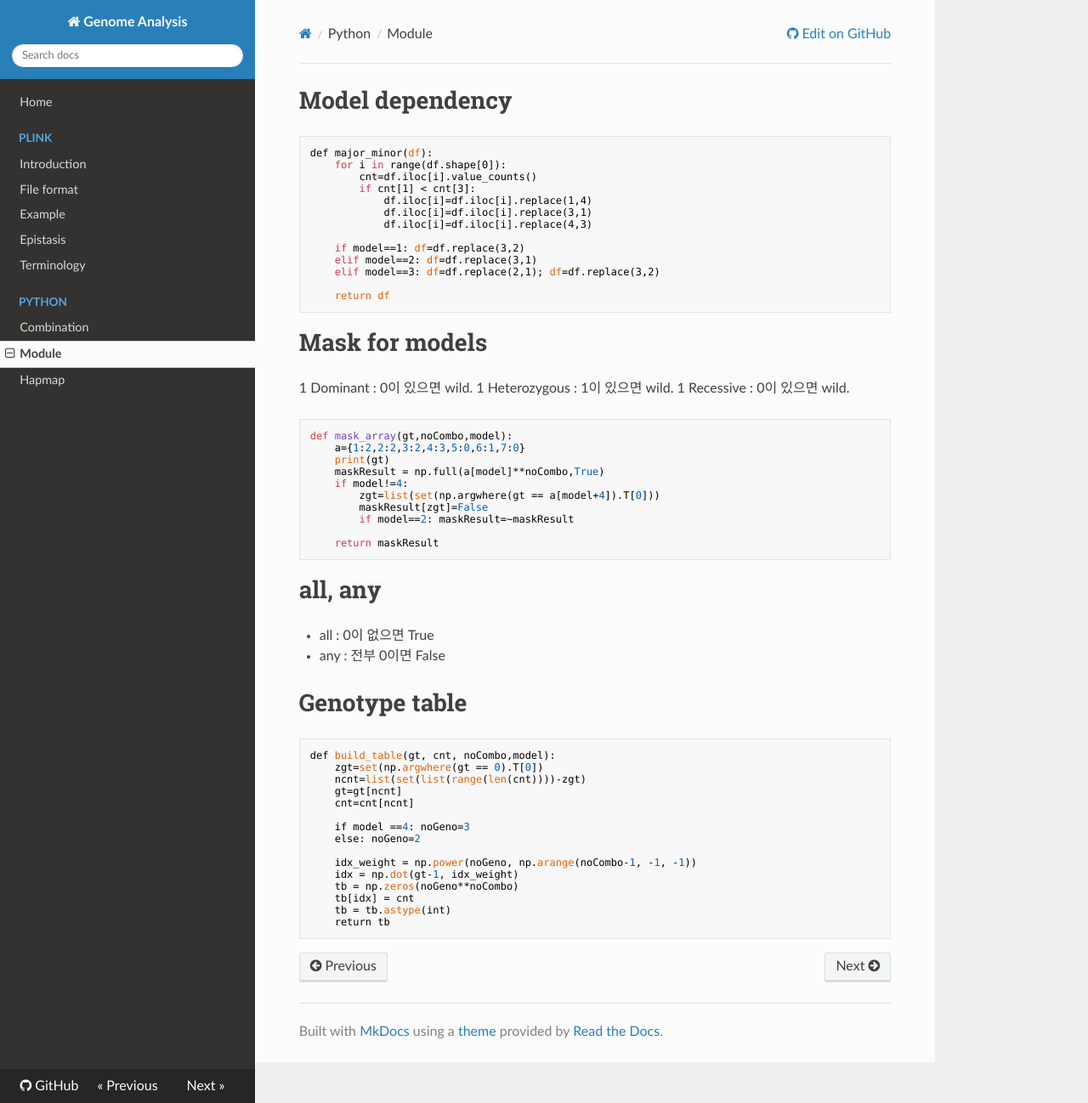
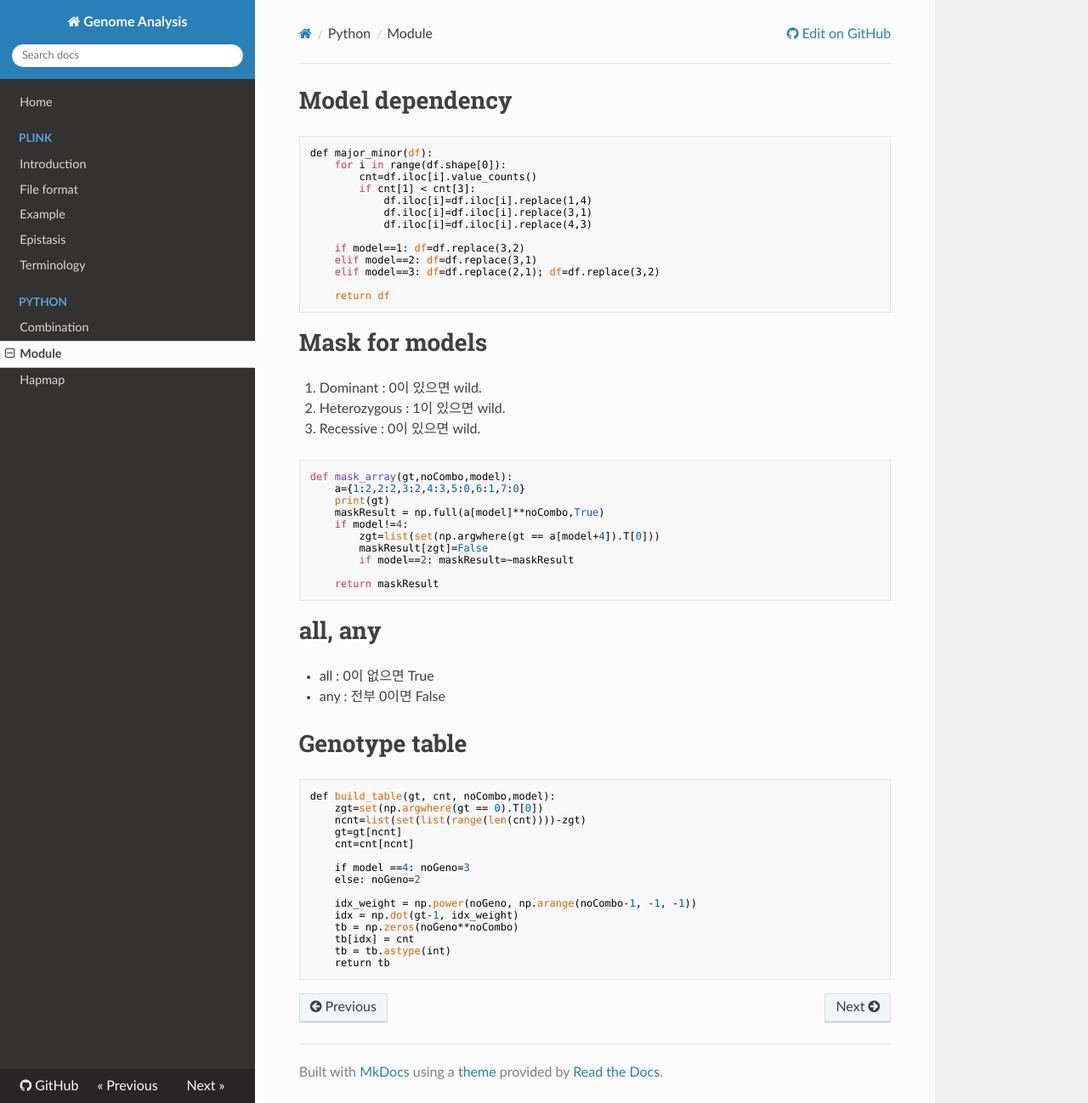
Before and after one commit to WonyoungCho/plink, an MkDocs documentation site: the page built from docs/module.md, in a window 1280 px wide and 1298 px high. Shown: the whole window at 85% size. Built offline with MkDocs 1.6.1, drawn with Linux system fonts in a browser that asks for light colours; nearby versions of some CDN libraries; old or Windows-style settings are respelled for this version of MkDocs.

Commit message:
Update module.md

````diff
--- a/docs/module.md
+++ b/docs/module.md
@@ -16,9 +16,9 @@ def major_minor(df):
 ```
 
 # Mask for models
-1 Dominant : 0이 있으면 wild.
-1 Heterozygous : 1이 있으면 wild.
-1 Recessive : 0이 있으면 wild.
+1. Dominant : 0이 있으면 wild.
+1. Heterozygous : 1이 있으면 wild.
+1. Recessive : 0이 있으면 wild.
 
 ```
 def mask_array(gt,noCombo,model):
````
